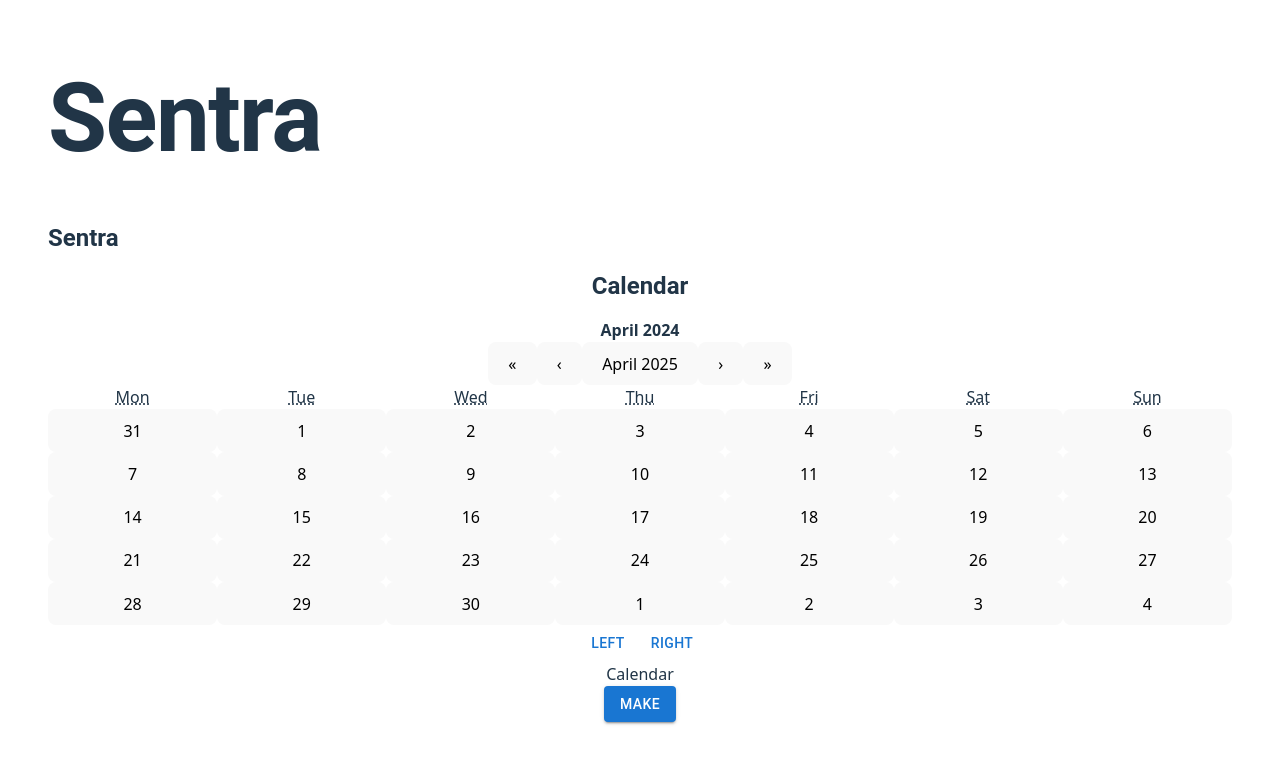
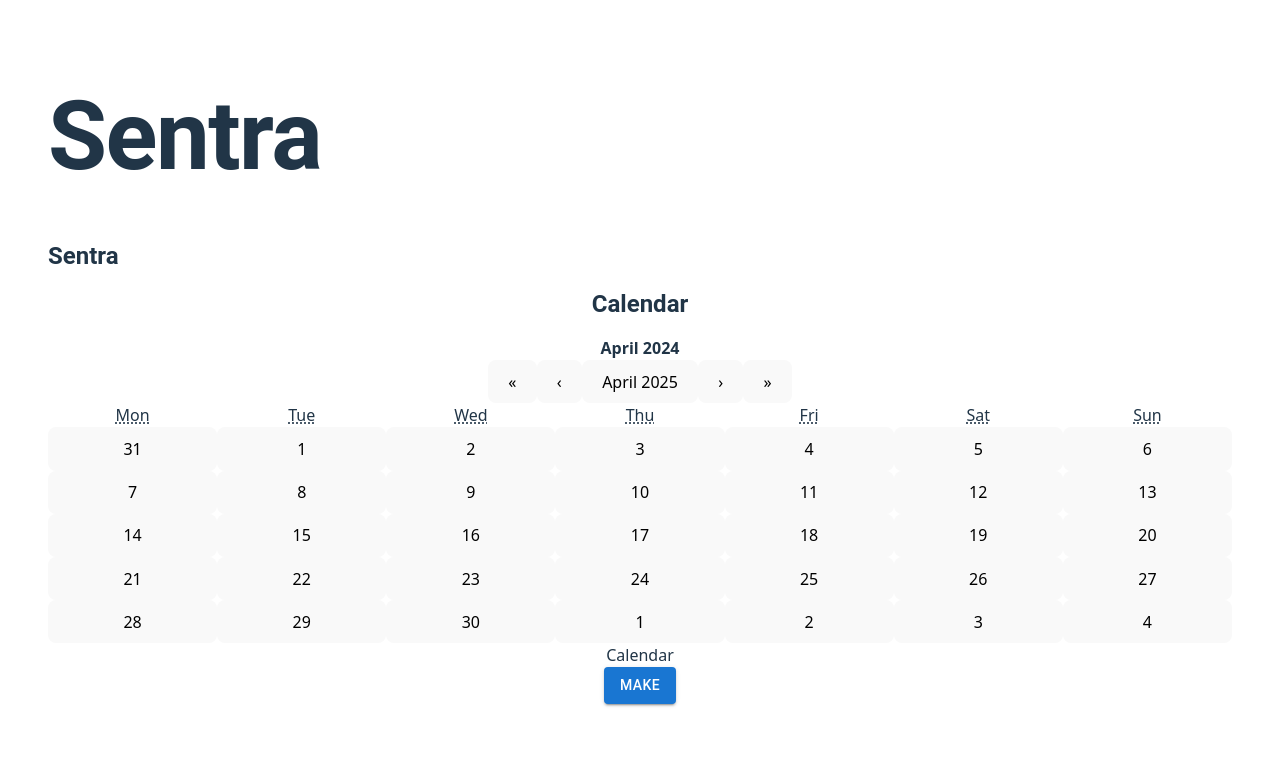
Before and after one commit to brthhule/bitcamp2025, a React (Vite) app in the folder front-end/: page / in a window 1280 px wide. Shown: the top 764 px of the page. Built offline with nearby package versions, Linux system fonts and the light colour scheme.

Commit message:
pushing again

```diff
--- a/front-end/src/screens/HomeScreen.jsx
+++ b/front-end/src/screens/HomeScreen.jsx
@@ -27,13 +27,6 @@ export default function HomeScreen() {
                 </Calendar>
 
                 <Box>
-                    <Button>
-                        left
-                    </Button>
-                    <Button>
-                        right
-                    </Button>
-
                     <Box>
                         Calendar
                     </Box>
```
